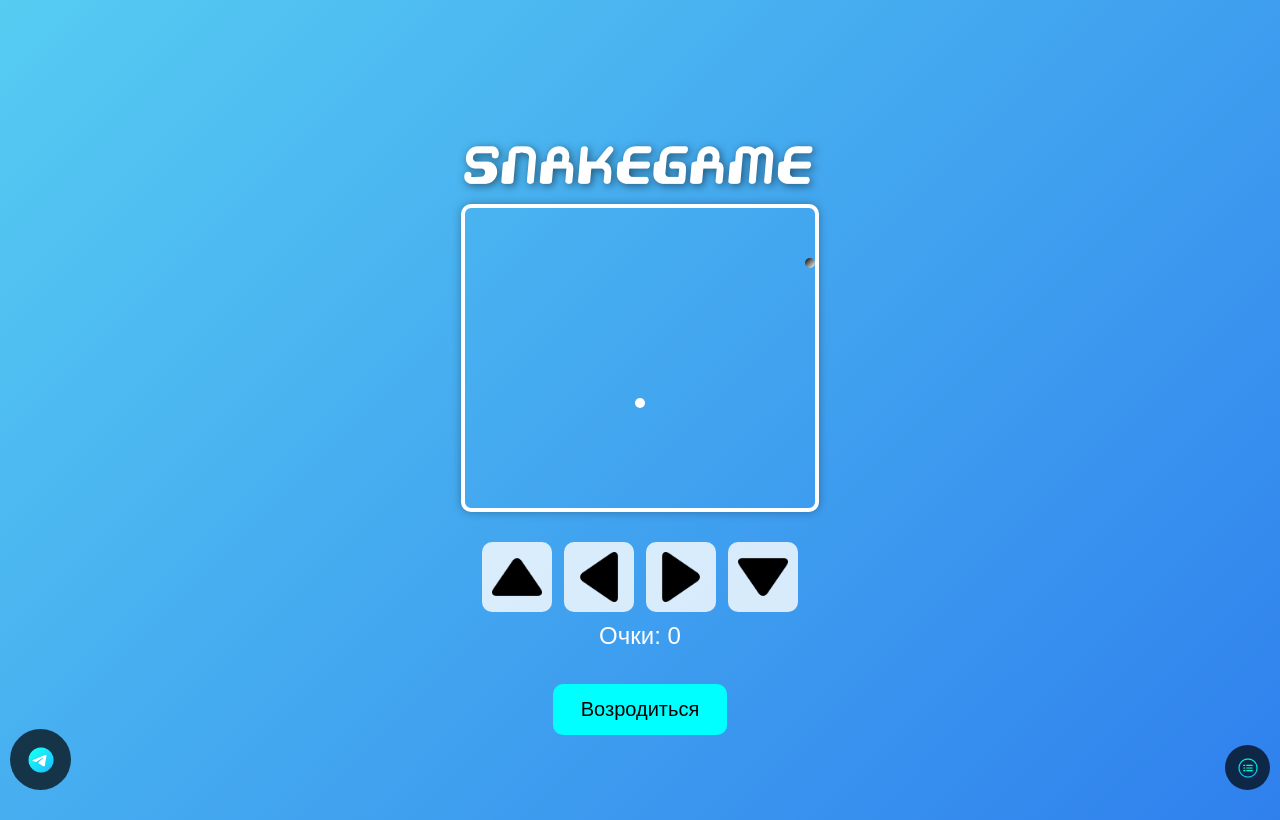
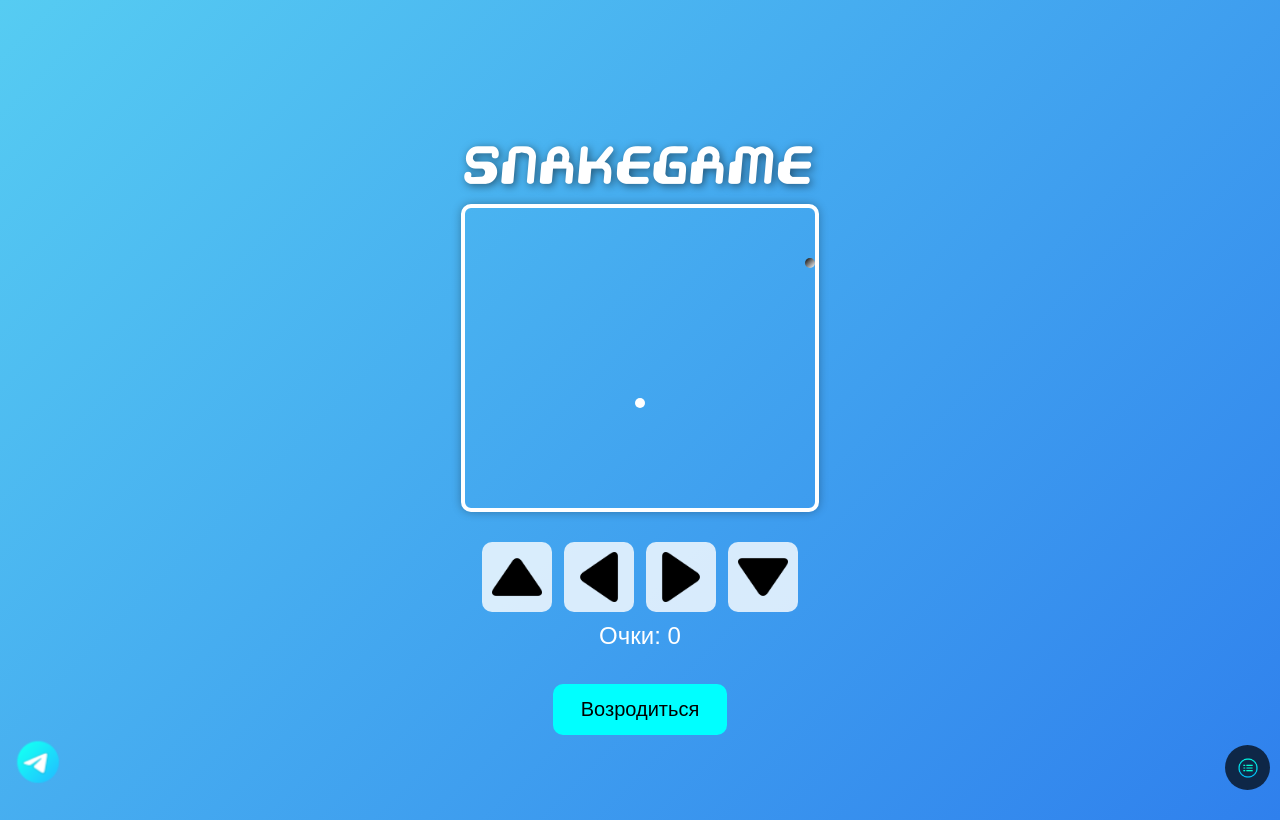
Before and after one commit to meycoder/webgame-zm, a plain HTML site: page index.html in a window 1280 px wide. Drawn offline with Linux system fonts and the light colour scheme.

Commit message:
Update index.html

```diff
--- a/index.html
+++ b/index.html
@@ -92,27 +92,25 @@
             margin-top: 10px;
         }
 
-                    #telegramBtn {
+                        #telegramBtn {
         position: fixed;
-        bottom: 10px; /* Чуть поднял */
-        left: 10px; /* Чуть сдвинул */
-        background-color: rgba(0, 0, 0, 0.7);
+        bottom: 5px; /* Опустил чуть ниже */
+        left: 5px; /* Чуть левее */
+        padding: 8px;
+        background-color: transparent;
         border: none;
-        padding: 8px;
-        border-radius: 50%;
         cursor: pointer;
-        z-index: 1000;
-        width: 45px; /* Делаем таким же, как profile-icon */
-        height: 45px;
         display: flex;
         align-items: center;
         justify-content: center;
+        z-index: 1000;
     }
 
     #telegramBtn img {
-        width: 30px; /* Делаем таким же, как profile-icon */
-        height: 30px;
+        width: 50px;
+        height: 50px;
     }
+
 
         @media screen and (max-width: 768px) {
             body {
```
